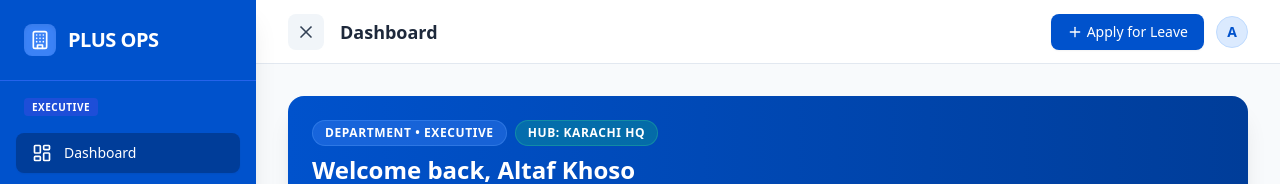
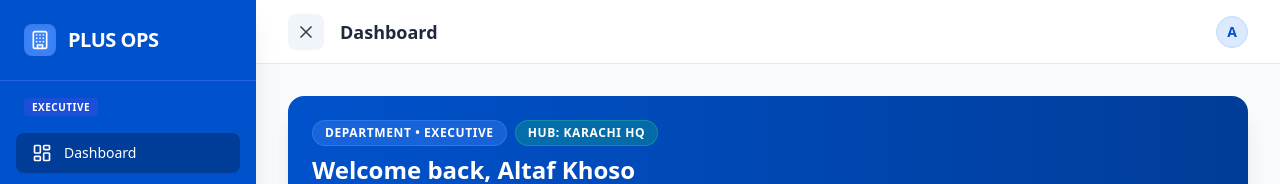
Before and after one commit to PlusData777/plus-operations-portal, a Next.js app: page / in a window 1280 px wide. Shown: the top 184 px of the page. Built offline with nearby package versions, Linux system fonts and the light colour scheme; no server answers; the database is empty.

Commit message:
Update page.tsx

```diff
--- a/app/page.tsx
+++ b/app/page.tsx
@@ -31,9 +31,6 @@ export default function PlusOpsPortal() {
   const [leaveRequests, setLeaveRequests] = useState([]);
   const [toastMsg, setToastMsg] = useState("");
   const [isSidebarOpen, setIsSidebarOpen] = useState(true);
-
-  const [isMasterModalOpen, setIsMasterModalOpen] = useState(false);
-  const [isLeaveModalOpen, setIsLeaveModalOpen] = useState(false);
 
   const fetchGlobalData = async () => {
     try {
@@ -123,7 +120,6 @@ export default function PlusOpsPortal() {
             <h1 className="text-base md:text-lg font-bold text-slate-800 capitalize">{activeTab.replace('_', ' ')}</h1>
           </div>
           <div className="flex items-center space-x-3">
-            <button onClick={() => setIsLeaveModalOpen(true)} className="flex items-center space-x-1 bg-[#0052CC] hover:bg-[#003d99] text-white px-4 py-2 rounded-lg text-sm font-medium shadow-sm transition-colors"><Plus className="w-4 h-4" /> <span>Apply for Leave</span></button>
             <div className="w-8 h-8 rounded-full bg-blue-100 text-[#0052CC] flex items-center justify-center font-bold text-sm border border-blue-200" title={currentUser.name}>{currentUser.name.charAt(0)}</div>
           </div>
         </header>
```
